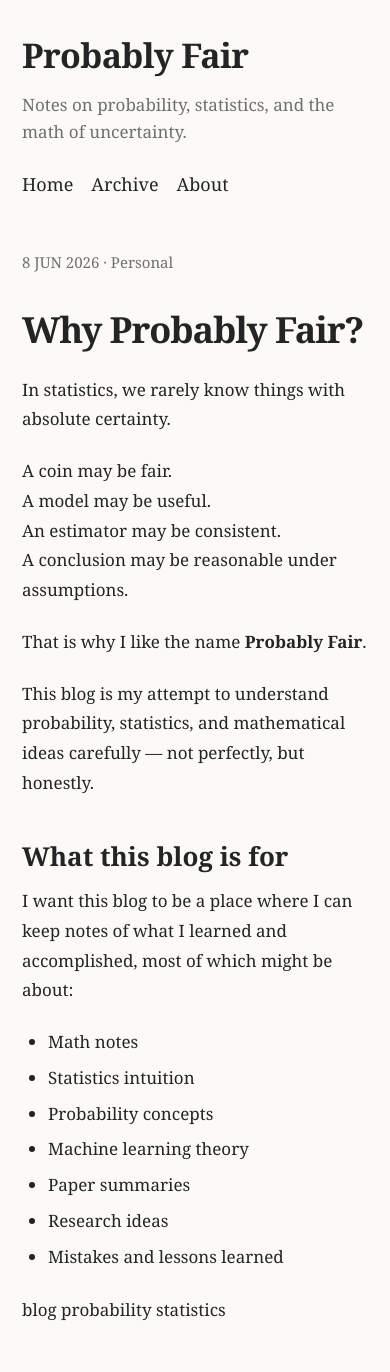
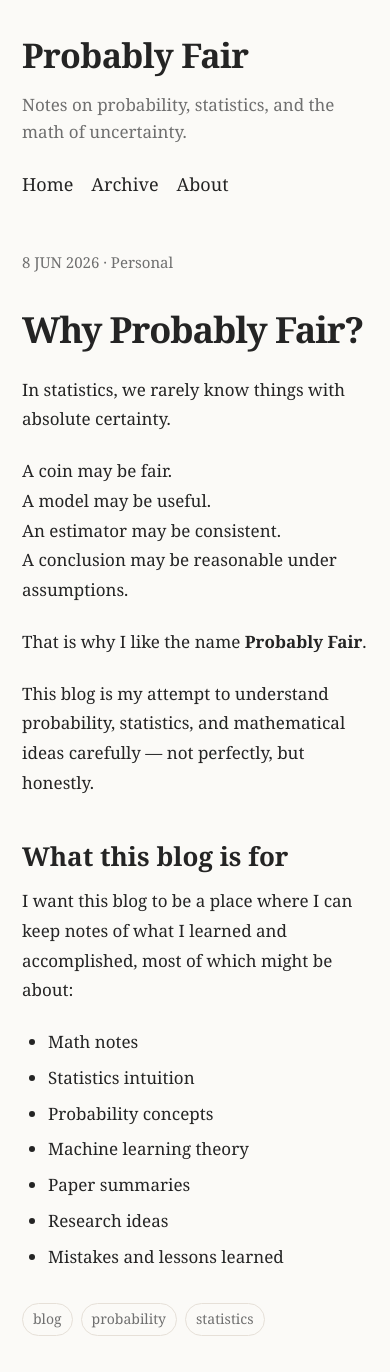
Before and after one commit to probablyfair/probablyfair.github.io, a Jekyll site: the page built from _posts/2026-06-08-why-probably-fair.md, in a window 390 px wide. Built offline with Jekyll 4.4.1, drawn with Linux system fonts in a browser that asks for light colours.

Commit message:
Large Numbers

```diff
--- a/assets/css/style.css
+++ b/assets/css/style.css
@@ -234,4 +234,21 @@ mjx-container {
   .content h2 {
     font-size: 26px;
   }
+
+
+  .post-tags {
+  margin-top: 32px;
+  display: flex;
+  flex-wrap: wrap;
+  gap: 8px;
+  }
+
+  .post-tags span {
+    font-size: 14px;
+    color: #6f6f6f;
+    border: 1px solid #e6e0d8;
+    border-radius: 999px;
+    padding: 3px 10px;
+    background: #fbfaf7;
+  }
 }
```
